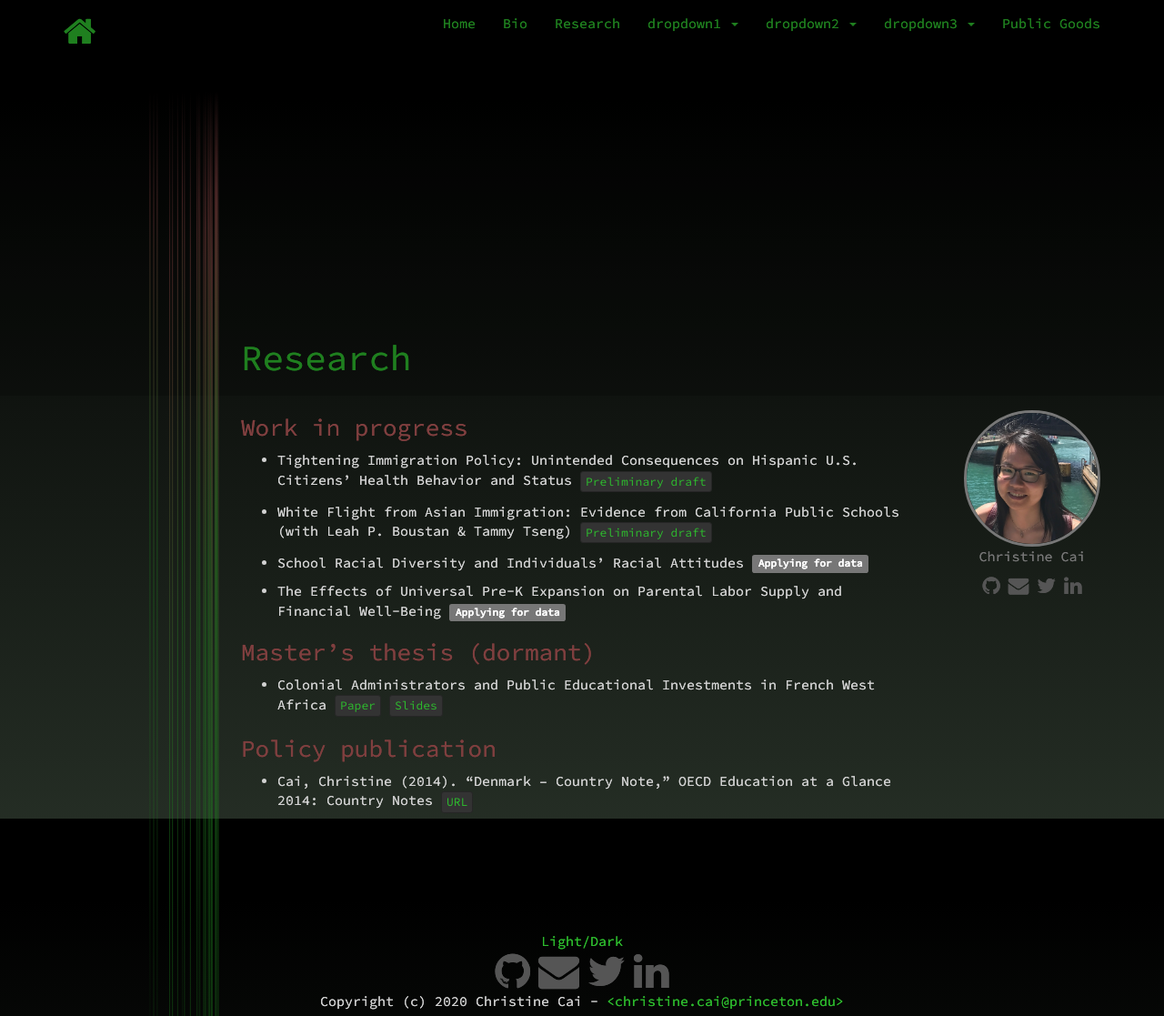
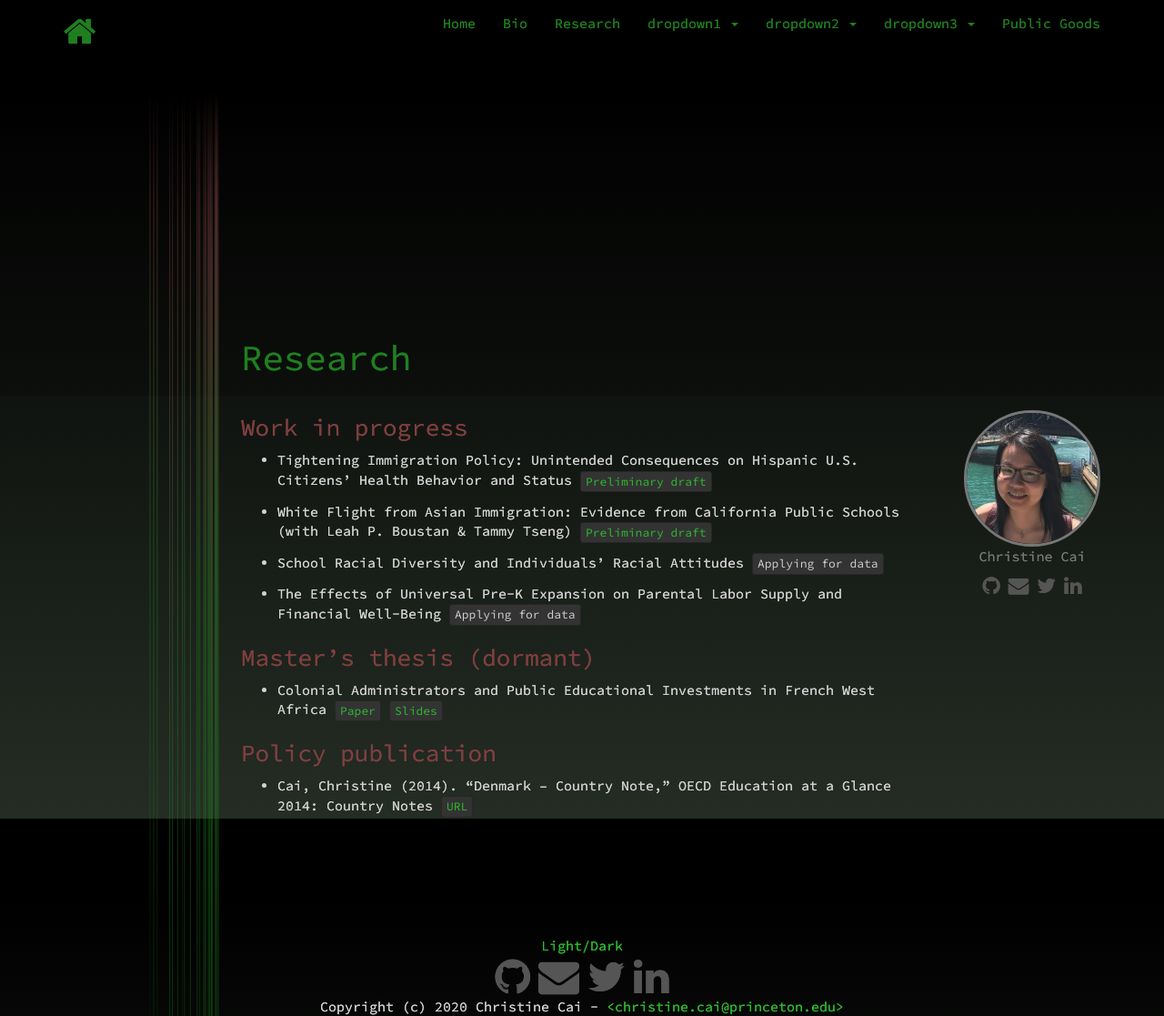
Before and after one commit to christinecai/website, a Jekyll site: the page built from _items/Research.md, in a window 1280 px wide and 1117 px high. Shown: the whole window at 91% size. Built offline with Jekyll 4.4.1, drawn with Linux system fonts in a browser that asks for light colours; nearby versions of some CDN libraries.

Commit message:
Update Research.md

```diff
--- a/_items/Research.md
+++ b/_items/Research.md
@@ -13,10 +13,10 @@ description: Research
 <button type="button" class="btn btn-xs btn-default"><a href="/assets/pdf/BCT_white_flight_draft.pdf">Preliminary draft</a></button>
 
 * School Racial Diversity and Individuals' Racial Attitudes
-<span class="label label-default">Applying for data</span>
+<button type="button" class="btn btn-xs btn-default">Applying for data</button>
 
 * The Effects of Universal Pre-K Expansion on Parental Labor Supply and Financial Well-Being
-<span class="label label-default">Applying for data</span>
+<button type="button" class="btn btn-xs btn-default">Applying for data</button>
 
 ### Master's thesis (dormant)
 
```
